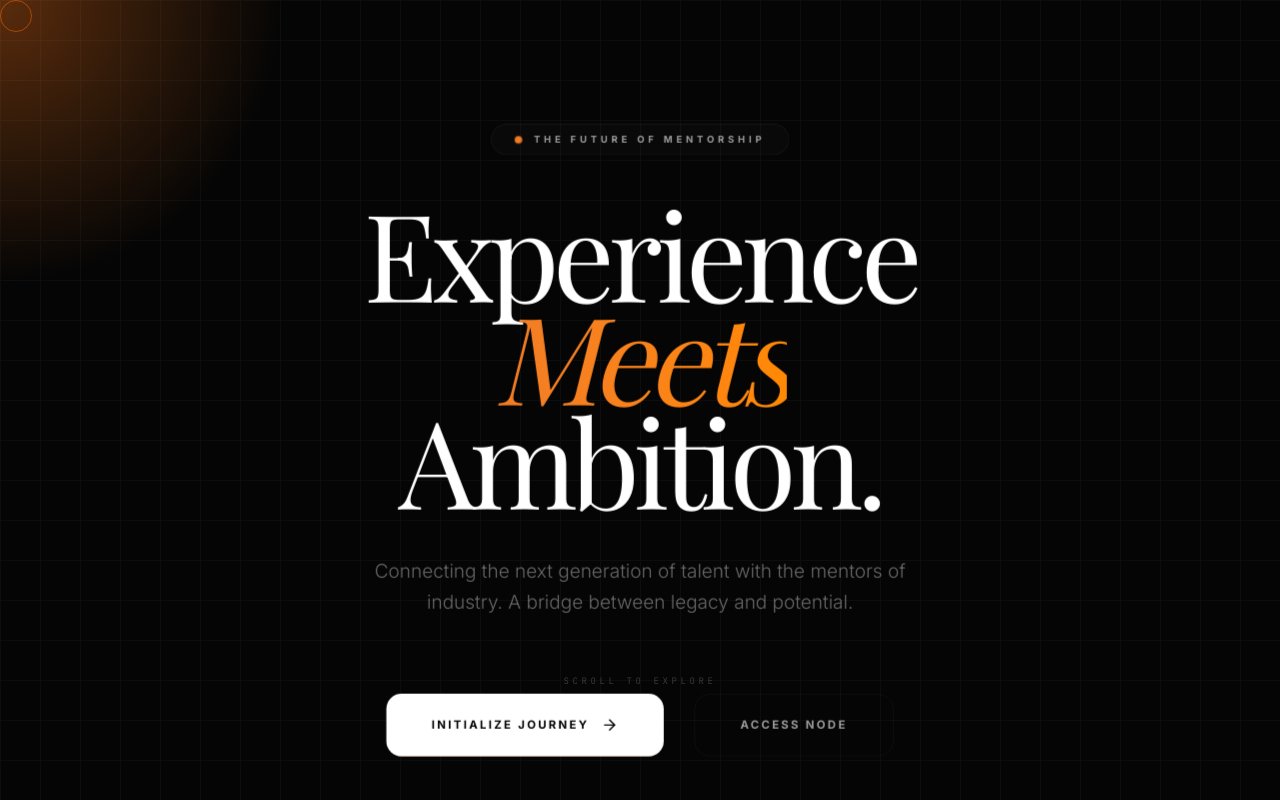
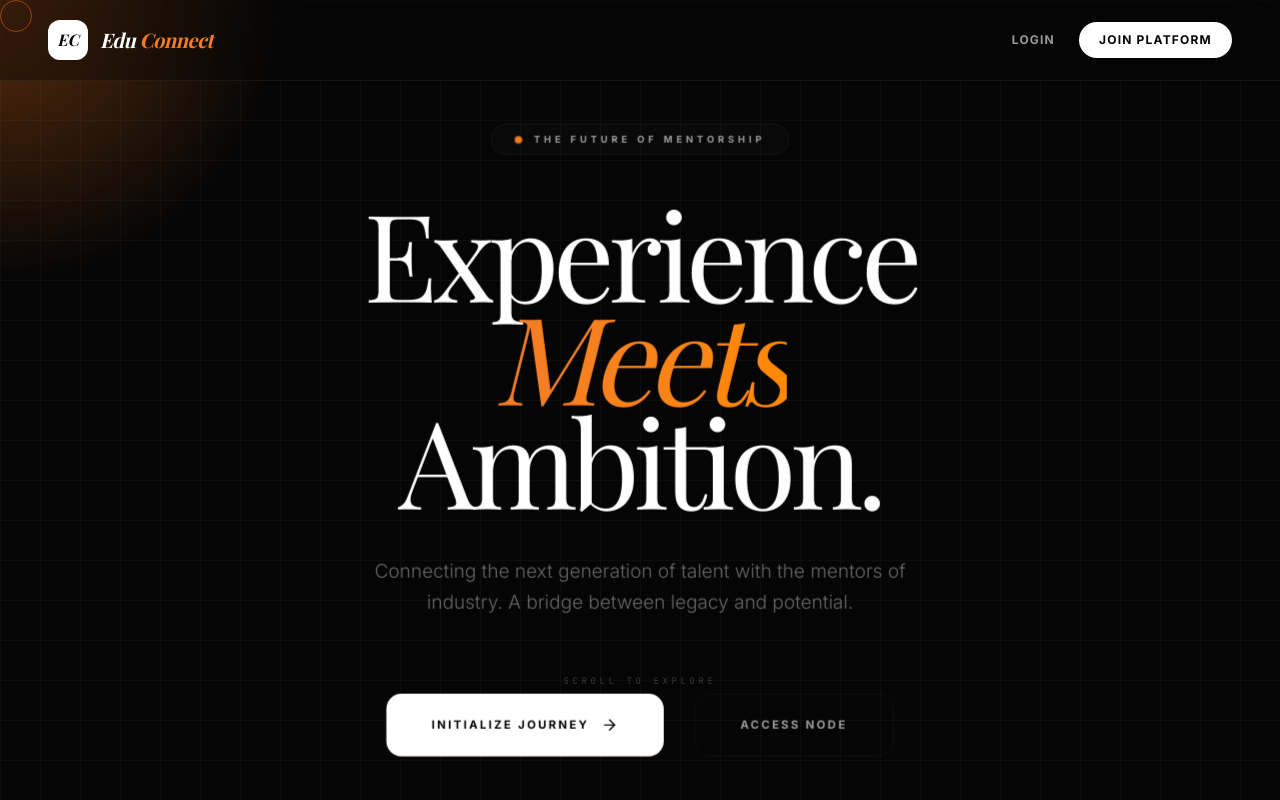
Before and after one commit to Saurav78617/Edu-connect, a React (Vite) app: page / in a window 1280 px wide. Shown: the top 800 px of the page. Built offline with nearby package versions, Linux system fonts and the light colour scheme; a web font is replaced by a local one.

Commit message:
Auto save update

```diff
--- a/src/pages/Landing.tsx
+++ b/src/pages/Landing.tsx
@@ -31,6 +31,22 @@ export default function Landing() {
   return (
     <div className="min-h-screen bg-bg-primary text-text-primary selection:bg-brand-accent/30 overflow-x-hidden">
       <GridBackground />
+
+      {/* Navigation Header */}
+      <header className="fixed top-0 left-0 right-0 z-[100] px-6 md:px-12 py-5 flex items-center justify-between bg-bg-primary/40 backdrop-blur-xl border-b border-border-primary">
+        <Link to="/" className="flex items-center gap-3 group">
+          <div className="w-10 h-10 bg-text-primary rounded-xl flex items-center justify-center text-bg-primary font-serif italic font-bold group-hover:scale-105 transition-transform">EC</div>
+          <span className="text-xl font-serif italic font-bold tracking-tight hidden sm:block">Edu <span className="text-brand-accent">Connect</span></span>
+        </Link>
+        <div className="flex items-center gap-4 sm:gap-6">
+          <Link to="/login" className="text-[10px] sm:text-xs font-bold uppercase tracking-widest text-text-primary/60 hover:text-text-primary hover:text-brand-accent transition-colors">
+            Login
+          </Link>
+          <Link to="/register" className="px-5 py-2.5 rounded-full bg-text-primary text-bg-primary text-[10px] sm:text-xs font-bold uppercase tracking-widest hover:bg-brand-accent hover:text-text-primary transition-all duration-500">
+            Join Platform
+          </Link>
+        </div>
+      </header>
 
       {/* Hero Section */}
       <section className="relative min-h-screen flex flex-col items-center justify-center px-6 pt-20">
```
